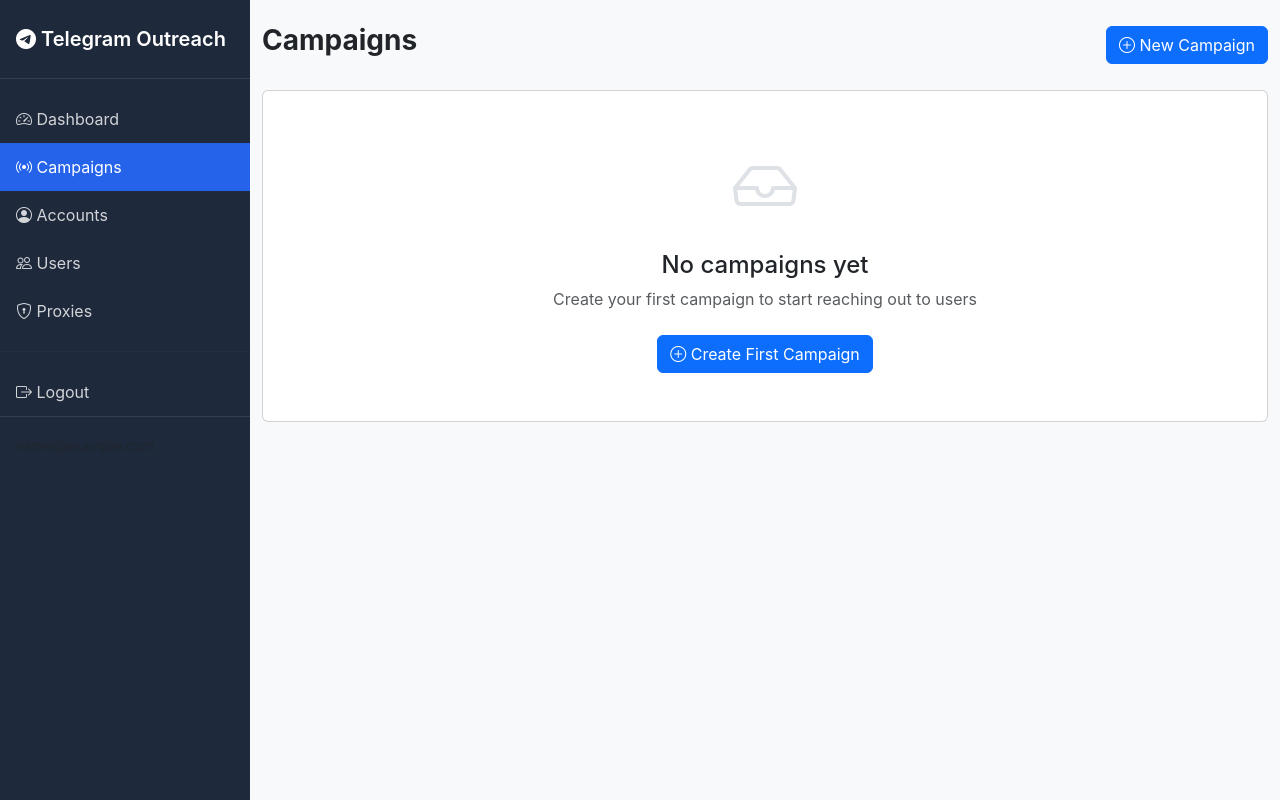
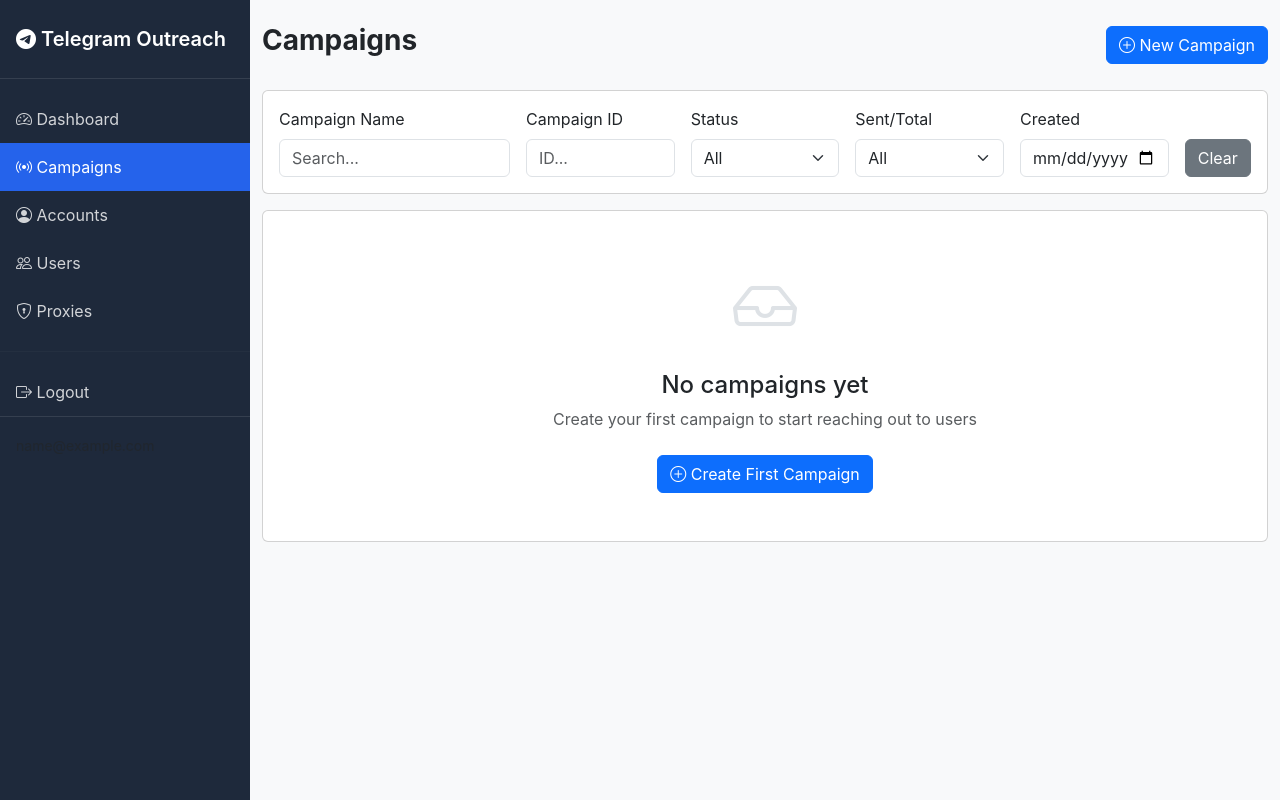
Before and after one commit to mrktguru/telespam, a Flask app: page /campaigns in a window 1280 px wide. Run offline with Flask 3, Linux system fonts and the light colour scheme; the visitor is signed in with stand-in values (Sample User, id 1); data that the repository does not hold is empty.

Commit message:
Add Campaign ID column and advanced filters
Features:
- Campaign ID column displayed in campaigns table
- Filters: Name, ID, Status, Sent/Total ratio, Created date
- Real-time client-side filtering without page reload
- Delete campaign button with confirmation
- Progress percentage shown in data attributes

UI Improvements:
- Filter form with 6 filter options
- Clear filters button
- Auto-apply filters on input change
- Campaign ID shown with # prefix
- Delete button integrated in Actions column

Backend:
- delete_campaign() route already exists
- Campaign ID automatically displayed from database

```diff
--- a/templates/campaigns.html
+++ b/templates/campaigns.html
@@ -10,13 +10,57 @@
     </a>
 </div>
 
+<!-- Filters -->
+<div class="card mb-3">
+    <div class="card-body">
+        <form id="filterForm" class="row g-3">
+            <div class="col-md-3">
+                <label for="filterName" class="form-label">Campaign Name</label>
+                <input type="text" class="form-control" id="filterName" placeholder="Search...">
+            </div>
+            <div class="col-md-2">
+                <label for="filterId" class="form-label">Campaign ID</label>
+                <input type="text" class="form-control" id="filterId" placeholder="ID...">
+            </div>
+            <div class="col-md-2">
+                <label for="filterStatus" class="form-label">Status</label>
+                <select class="form-select" id="filterStatus">
+                    <option value="">All</option>
+                    <option value="draft">Draft</option>
+                    <option value="running">Running</option>
+                    <option value="completed">Completed</option>
+                    <option value="failed">Failed</option>
+                </select>
+            </div>
+            <div class="col-md-2">
+                <label for="filterSent" class="form-label">Sent/Total</label>
+                <select class="form-select" id="filterSent">
+                    <option value="">All</option>
+                    <option value="0">0%</option>
+                    <option value="1-50">1-50%</option>
+                    <option value="51-99">51-99%</option>
+                    <option value="100">100%</option>
+                </select>
+            </div>
+            <div class="col-md-2">
+                <label for="filterDate" class="form-label">Created</label>
+                <input type="date" class="form-control" id="filterDate">
+            </div>
+            <div class="col-md-1 d-flex align-items-end">
+                <button type="button" class="btn btn-secondary w-100" onclick="clearFilters()">Clear</button>
+            </div>
+        </form>
+    </div>
+</div>
+
 {% if campaigns %}
 <div class="card">
     <div class="card-body p-0">
         <div class="table-responsive">
-            <table class="table table-hover mb-0">
+            <table class="table table-hover mb-0" id="campaignsTable">
                 <thead>
                     <tr>
+                        <th>ID</th>
                         <th>Name</th>
                         <th>Status</th>
                         <th>Progress</th>
@@ -27,7 +71,15 @@
                 </thead>
                 <tbody>
                     {% for campaign in campaigns %}
-                    <tr>
+                    {% set percent = ((campaign.sent_count / campaign.total_users * 100) | int) if campaign.total_users > 0 else 0 %}
+                    <tr data-campaign-id="{{ campaign.id }}"
+                        data-campaign-name="{{ campaign.name | lower }}"
+                        data-status="{{ campaign.status }}"
+                        data-percent="{{ percent }}"
+                        data-created="{{ campaign.created_at[:10] }}">
+                        <td>
+                            <code>#{{ campaign.id }}</code>
+                        </td>
                         <td>
                             <strong>{{ campaign.name }}</strong>
                         </td>
@@ -103,4 +155,65 @@
     </div>
 </div>
 {% endif %}
+
+<script>
+// Filter functionality
+function applyFilters() {
+    const nameFilter = document.getElementById('filterName').value.toLowerCase();
+    const idFilter = document.getElementById('filterId').value.toLowerCase();
+    const statusFilter = document.getElementById('filterStatus').value;
+    const sentFilter = document.getElementById('filterSent').value;
+    const dateFilter = document.getElementById('filterDate').value;
+
+    const rows = document.querySelectorAll('#campaignsTable tbody tr');
+
+    rows.forEach(row => {
+        const campaignId = row.dataset.campaignId.toLowerCase();
+        const campaignName = row.dataset.campaignName;
+        const status = row.dataset.status;
+        const percent = parseInt(row.dataset.percent);
+        const created = row.dataset.created;
+
+        let show = true;
+
+        // Name filter
+        if (nameFilter && !campaignName.includes(nameFilter)) show = false;
+
+        // ID filter
+        if (idFilter && !campaignId.includes(idFilter)) show = false;
+
+        // Status filter
+        if (statusFilter && status !== statusFilter) show = false;
+
+        // Sent/Total filter
+        if (sentFilter) {
+            if (sentFilter === '0' && percent !== 0) show = false;
+            if (sentFilter === '1-50' && (percent < 1 || percent > 50)) show = false;
+            if (sentFilter === '51-99' && (percent < 51 || percent > 99)) show = false;
+            if (sentFilter === '100' && percent !== 100) show = false;
+        }
+
+        // Date filter
+        if (dateFilter && created !== dateFilter) show = false;
+
+        row.style.display = show ? '' : 'none';
+    });
+}
+
+function clearFilters() {
+    document.getElementById('filterName').value = '';
+    document.getElementById('filterId').value = '';
+    document.getElementById('filterStatus').value = '';
+    document.getElementById('filterSent').value = '';
+    document.getElementById('filterDate').value = '';
+    applyFilters();
+}
+
+// Auto-apply filters
+document.getElementById('filterName').addEventListener('input', applyFilters);
+document.getElementById('filterId').addEventListener('input', applyFilters);
+document.getElementById('filterStatus').addEventListener('change', applyFilters);
+document.getElementById('filterSent').addEventListener('change', applyFilters);
+document.getElementById('filterDate').addEventListener('change', applyFilters);
+</script>
 {% endblock %}
```
